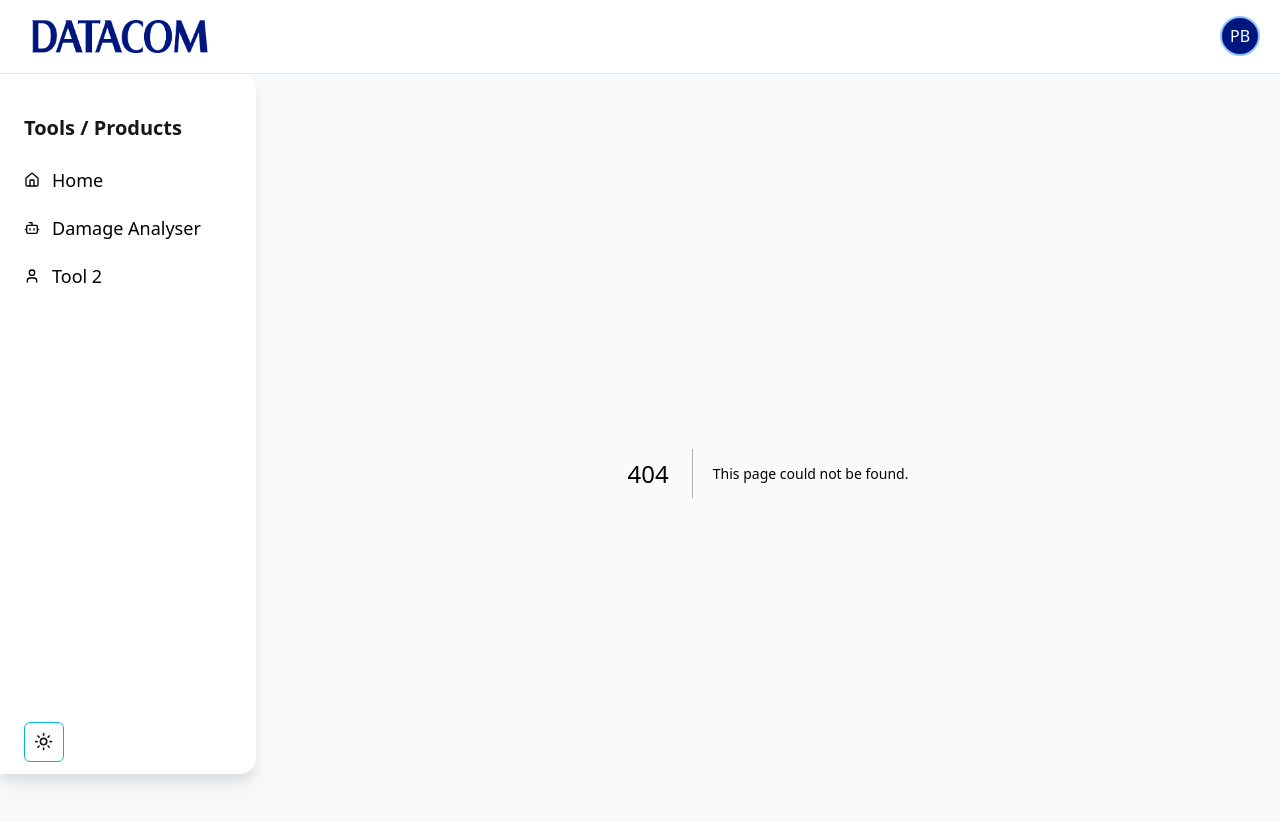
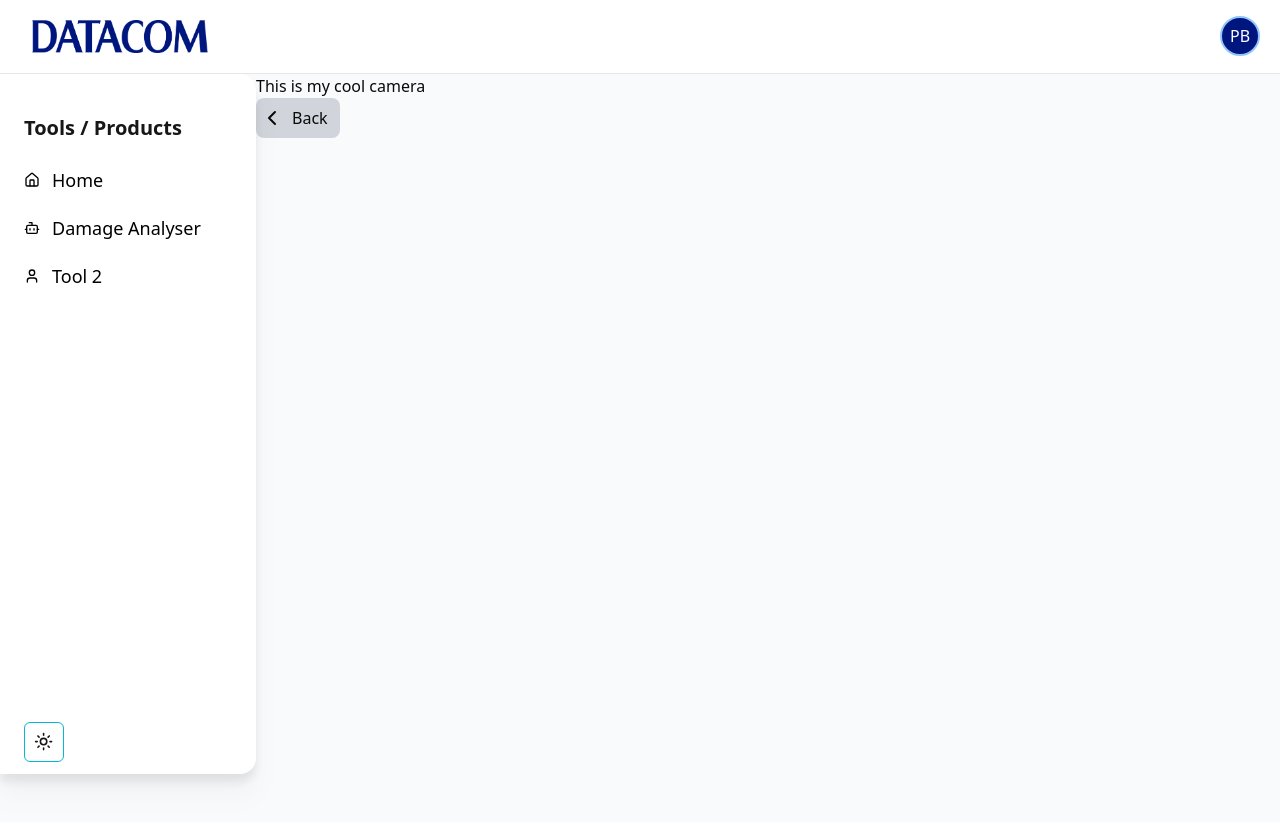
Before and after one commit to patrik-bolander-dc/Datacom-AI-Tool, a Next.js app: page /damageAnalyser/webCamera in a window 1280 px wide. Before the commit this address had no page. Shown: the top 822 px of the page. After the commit the page ends 800 px from the top, so only its background shows below. Built offline with nearby package versions, Linux system fonts and the light colour scheme; no server answers; what tailwindcss-animated would draw is missing.

Commit message:
wip web camera

```diff
--- /dev/null
+++ b/app/damageAnalyser/webCamera/page.tsx
@@ -0,0 +1,28 @@
+"use client"
+import { ChevronLeft } from "lucide-react";
+import { useRouter } from "next/navigation";
+import React from "react";
+import Webcam from "react-webcam";
+
+const WebCamera = () => {
+    const router = useRouter()
+
+    const BackToDamageAnalyzer = () => {
+        router.push('/damageAnalyser')
+        return
+    }
+
+    return (
+        <div className="flex flex-col w-fit">
+            This is my cool camera
+            <button onClick={BackToDamageAnalyzer}
+                className="bg-gray-300 flex w-min gap-2 justify-between rounded-lg pl-1 pr-3 py-2">
+                <ChevronLeft className="w-6 h-6 hover:-translate-x-1 transition-all"/>
+                Back
+            </button>
+            <Webcam />
+        </div>
+     );
+}
+
+export default WebCamera;
--- a/app/layout.tsx
+++ b/app/layout.tsx
@@ -3,6 +3,7 @@ import "./globals.css";
 import NavigationSideBar from "@/components/navigation/navigation-sidebar";
 import { ThemeProvider } from "@/components/providers/theme-provider";
 import NavigationTopbar from "@/components/navigation/navigation-topbar";
+import MaintenancePage from '@/components/maintenance/maintenance'
 
 
 export const metadata: Metadata = {
@@ -11,6 +12,10 @@ export const metadata: Metadata = {
 };
 
 export default function RootLayout({ children, }: Readonly<{ children: React.ReactNode; }>) {
+
+  if (process.env.MAINTENANCE_MODE === '1') {
+    return <MaintenancePage />
+  }
 
   return (
     <html lang="en" >
--- a/components/file-upload/single-file-upload.tsx
+++ b/components/file-upload/single-file-upload.tsx
@@ -1,6 +1,7 @@
 "use client"
 import { useEffect, useState } from "react";
 import Image from 'next/image'
+import { useRouter } from "next/navigation";
 import { LoaderCircle } from 'lucide-react';
 import { MOCK_carDamageData, CarPartLocation } from "@/lib/data";
 import { formatBytes, haveCommonItems } from "@/lib/utils";
@@ -21,7 +22,7 @@ const SingleFileUploader = () => {
   const labelAcceptedFileType = "png, jpeg";
   const regoInputMaxLength = 6;
 
-
+  const router = useRouter();
 
   const handleFileChange = (e: React.ChangeEvent<HTMLInputElement>) => {
 
@@ -131,6 +132,11 @@ const SingleFileUploader = () => {
     setCarPartArray(carPartArray);
   }, [imgResult])
 
+  const RedirectToCamera = () => {
+    router.push(`/damageAnalyser/webCamera`);
+    return
+  }
+
 
   return (
     <div className="w-full flex flex-col justify-normal items-center
@@ -147,7 +153,8 @@ const SingleFileUploader = () => {
           dark:file:bg-blue-500 dark:file:text-black file:border-0 file:p-3 file:px-4 file:rounded-l file:h-full file:font-semibold file:text-lg file:mr-5 file:hover:cursor-pointer
           file:bg-white file:text-black w-full'
           />
-          <button onClick={() => { }} className="p-2 bg-gray-400 rounded-lg md:hidden">Take a pic</button>
+          {/* Mobile phone Camera button */}
+          <button onClick={RedirectToCamera} className="p-2 bg-gray-400 rounded-lg md:hidden">Take a pic</button>
         </div>
 
         {!imgResult && (
--- /dev/null
+++ b/components/maintenance/maintenance.tsx
@@ -0,0 +1,9 @@
+const MaintenancePage = () => {
+    return (
+        <div className="w-full h-screen flex justify-center items-center">
+            <h1 className="">This website in under maintenance</h1>
+        </div>
+     );
+}
+
+export default MaintenancePage;
--- a/package.json
+++ b/package.json
@@ -21,6 +21,7 @@
     "next-themes": "^0.3.0",
     "react": "^18",
     "react-dom": "^18",
+    "react-webcam": "^7.2.0",
     "tailwind-merge": "^2.2.2",
     "tailwindcss-animate": "^1.0.7",
     "tailwindcss-animated": "^1.0.1"
```
Also changed, not shown: 1 other file (tests, documents, lock files or other folders). Lines whose indentation alone changed are shown as unchanged.
